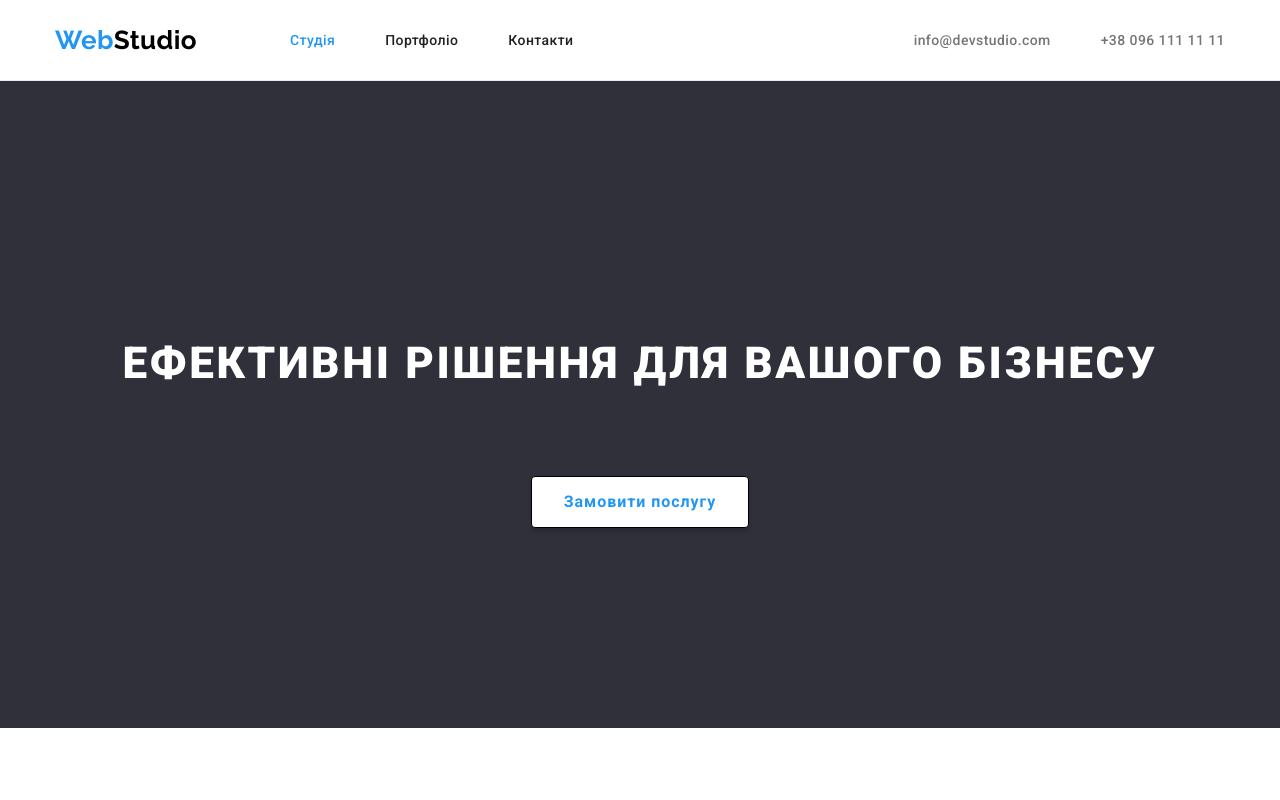
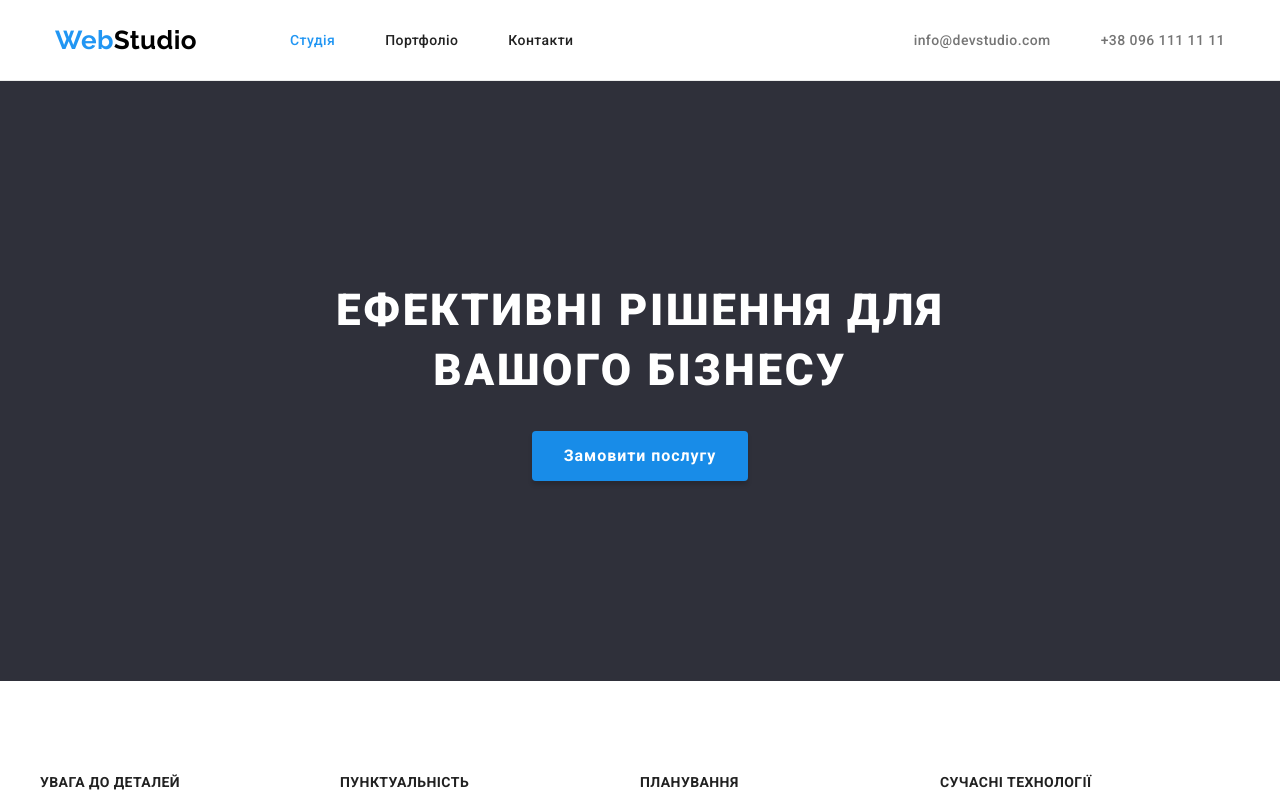
Before and after one commit to DudkoP/goit-markup-hw-03, a plain HTML site: page index.html in a window 1280 px wide. Both pictures are taken after a click on the button "Замовити послугу". Shown: the top 800 px of the page. Drawn offline with nearby package versions, Linux system fonts and the light colour scheme.

Commit message:
added all chabges to index html
added all changes to structure index html and css styles

```diff
--- a/css/styles.css
+++ b/css/styles.css
@@ -12,6 +12,7 @@
     --color-f5f4: #F5F4FA;
     --color-darkfooter: #2F303A;
     --color-black: #000;
+    --color-button-active: #188CE8;
 }
 
 .visually-hidden {
@@ -73,6 +74,7 @@ header{
 }
 
 .header-logo-link{
+    padding: 13px 0;
     text-decoration: none;
     color: var(--color-black);
     font-family: 'Raleway';
@@ -143,23 +145,26 @@ header{
 /* start hero styles */
 
 .section{
-    padding-top: 94px;
+    padding: 94px 0;
+}
+
+.hero{
+    background-color: #2F303A;
+    padding: 200px 0;
 }
 
 .hero-block{
-    background-color: #2F303A;
-    padding-top: 200px;
 }
 
 .hero-title{
+    font-style: normal;
     font-weight: 900;
     font-size: 44px;
-    line-height: 3.75;
+    line-height: 1.36;
     letter-spacing: 0.06em;
     text-transform: uppercase;
-    color:var(--color-white);
-    margin-bottom: 30px;
-    padding: 0;
+    color: var(--color-white);
+    padding-bottom: 30px;
 }
 
 .hero-button{
@@ -173,17 +178,13 @@ header{
     box-shadow: 0px 4px 4px rgba(0, 0, 0, 0.15);
     border-radius: 4px;
     border: none;
-    margin-bottom: 200px;
 }
 
-.hero-button:hover{
+.hero-button:hover,
+.hero-button:focus{
     cursor: pointer;
-}
-
-.hero-button:focus{
-    color: var(--color-blue);
-    background: var(--color-white);
-    border: 1px solid #000;
+    color: var(--color-white);
+    background: var(--color-button-active);
 }
 
 /* start advantages(adv) styles */
@@ -202,6 +203,7 @@ header{
 }
 
 .adv-title{
+    font-size: inherit;
     font-weight: 700;
     line-height: 1;
     letter-spacing: 0.03em;
@@ -263,11 +265,11 @@ header{
 .lists .item.team{
     background-color: var(--color-white);
     box-shadow: 0px 1px 3px rgba(0, 0, 0, 0.12), 0px 1px 1px rgba(0, 0, 0, 0.14), 0px 2px 1px rgba(0, 0, 0, 0.2);
-        border-radius: 0px 0px 4px 4px;
+    border-radius: 0px 0px 4px 4px;
 }
 
 .team.item .details{
-    margin: 30px 0;
+    padding: 30px 0;
 }
 
 .details .team-block-title{
@@ -284,19 +286,20 @@ header{
 
 .team-block-details{
     font-size: 16px;
-        line-height: 1.1875;
-        letter-spacing: 0.03em;
-        color:var(--color-7575);
+    line-height: 1.1875;
+    letter-spacing: 0.03em;
+    color:var(--color-7575);
 }
 
 /* start footer styles */
 
 footer{
+    padding: 60px 0;
     background-color: var(--color-darkfooter);
 }
 
 .footer-block{
-    padding: 60px 0;
+
 }
 
 .footer-logo-link{
@@ -321,6 +324,11 @@ footer{
 .footer-contact-list{
     list-style: none;
     font-style: normal;
+    margin-bottom: 9px;
+}
+
+.footer-contact-list:last-child {
+    margin-bottom: 0;
 }
 
 .footer-contact-link{
@@ -330,7 +338,6 @@ footer{
     font-size: 14px;
     line-height: 1.5;
     letter-spacing: 0.03em;
-    margin-bottom: 9px;
 }
 
 
--- a/index.html
+++ b/index.html
@@ -1,6 +1,5 @@
 <!DOCTYPE html>
 <html lang="uk">
-
 <head>
     <meta charset="UTF-8">
     <meta http-equiv="X-UA-Compatible" content="IE=edge">
@@ -40,9 +39,11 @@
             </div>
         </header>
         <!-- Hero section-->
-        <section class="hero-block centered">
-            <h1 class="hero-title">Ефективні рішення для вашого бізнесу</h1>
-            <button type="button" class="hero-button">Замовити послугу</button>
+        <section class="hero">
+            <div class="hero-block container centered">
+                <h1 class="hero-title">Ефективні рішення для<br> вашого бізнесу</h1>
+                <button type="button" class="hero-button">Замовити послугу</button>
+            </div>
         </section>
 
         <!--Advantages section-->
@@ -72,7 +73,7 @@
         </section>
 
         <!-- Wokring profiles -->
-        <section class="working-block section centered">
+        <section class="working-block centered">
             <h2 class="topic">Чим ми займаємося</h2>
             <ul class="lists flexbox container">
                 <li class="item"><img src="./image/box1.jpg" alt="tablet" width="370"></li>
```
Also changed, not shown: portfolio.html (+5 -4 lines).
